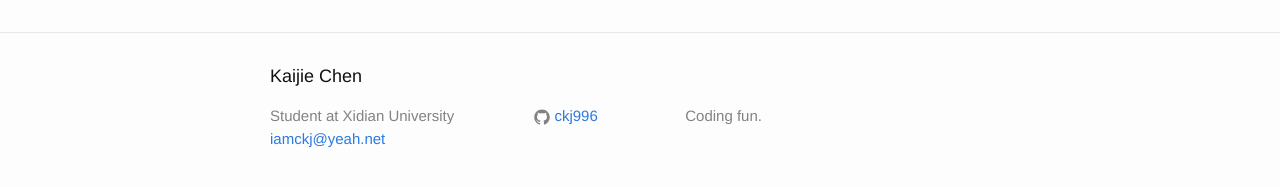
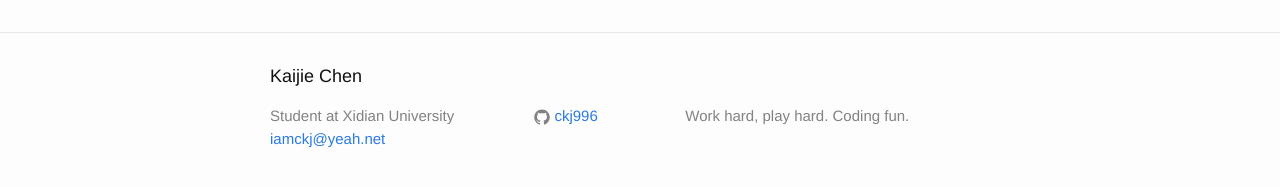
Before and after one commit to kaijchen/kaijchen.github.io, a Jekyll site: the page built from about.md, in a window 1280 px wide. Shown: the part 450-637 px from the top of the page. Built offline with Jekyll 4.4.1, drawn with Linux system fonts in a browser that asks for light colours.

Commit message:
change description

```diff
--- a/_config.yml
+++ b/_config.yml
@@ -9,6 +9,7 @@
 title: Blog | CKJ
 email: iamckj@yeah.net
 description: > # this means to ignore newlines until "baseurl:"
+  Work hard, play hard.
   Coding fun.
 baseurl: "" # the subpath of your site, e.g. /blog
 url: "http://ckj996.github.io" # the base hostname & protocol for your site
```
